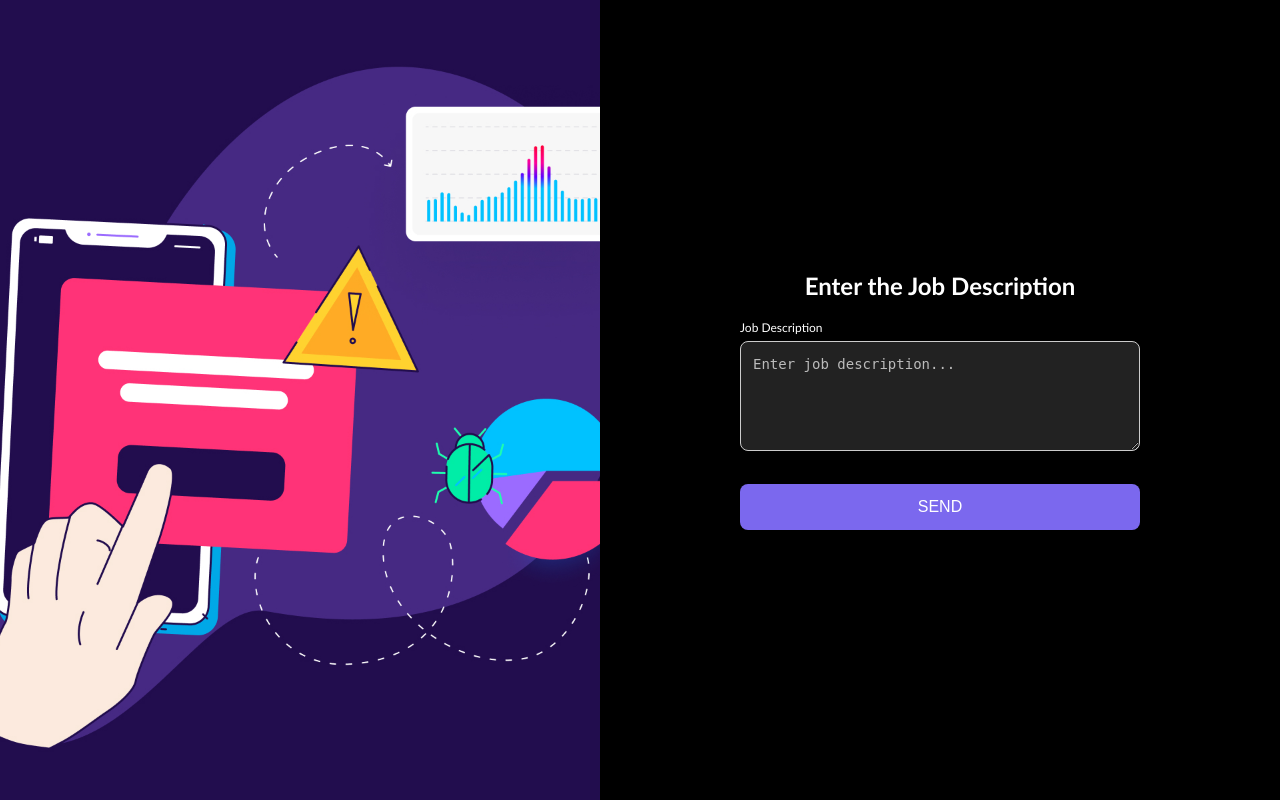
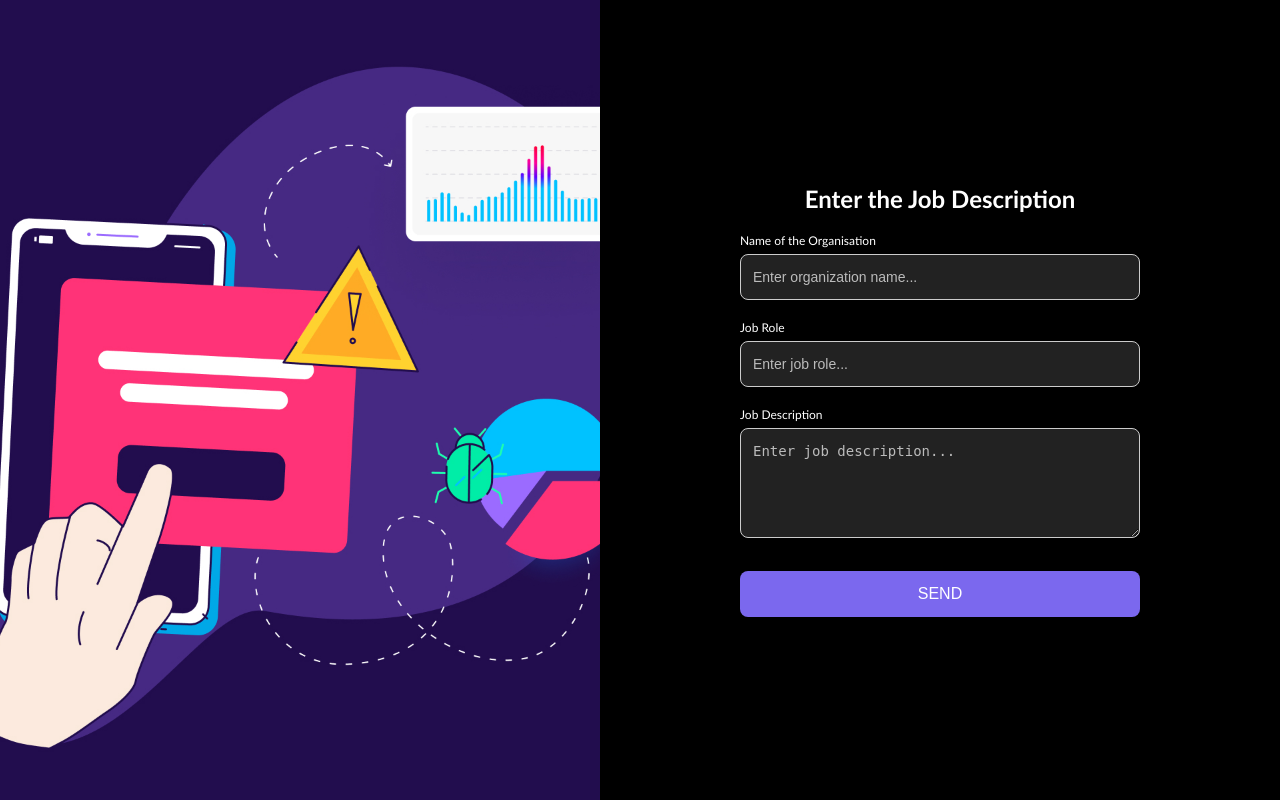
Before and after one commit to priyayamini/majorp, a Flask app: page / in a window 1280 px wide. Run offline with Flask 3, Linux system fonts and the light colour scheme; parts of the project's set-up code (start-up, migrations or seed data) failed here and were passed over.

Commit message:
Update web.html

```diff
--- a/templates/web.html
+++ b/templates/web.html
@@ -128,11 +128,20 @@
       <h2>Enter the Job Description</h2>
       <form action="/predict" method="POST">
   <div class="form-group">
+    <label for="orgname">Name of the Organisation</label>
+    <input type="text" id="orgname" placeholder="Enter organization name..." />
+  </div>
+  <div class="form-group">
+    <label for="jobrole">Job Role</label>
+    <input type="text" id="jobrole" placeholder="Enter job role..." />
+  </div>
+  <div class="form-group">
     <label for="jobdesc">Job Description</label>
     <textarea id="jobdesc" name="description" rows="5" placeholder="Enter job description..."></textarea>
   </div>
   <button type="submit">SEND</button>
 </form>
+
       {% if prediction_text %}
         <div class="result">{{ prediction_text }}</div>
       {% endif %}
```
Lines whose indentation alone changed are shown as unchanged.
